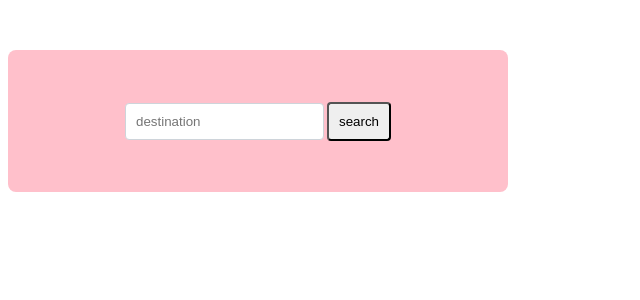
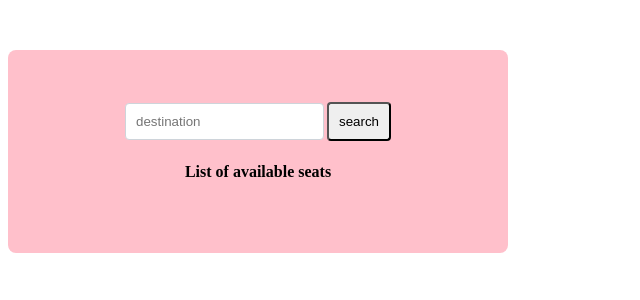
Before and after one commit to gcrk/airlines-client, a React (Create React App) app: page / in a window 1280 px wide. Shown: the top 300 px of the page, without its empty margins (0-640 px from the left). Built offline with nearby package versions, Linux system fonts and the light colour scheme.

Commit message:
Seat component added

```diff
--- a/src/components/Airline.js
+++ b/src/components/Airline.js
@@ -1,10 +1,12 @@
-import React, { Component } from 'react';
+import React, { Component } from 'react'
 import FlightSearch from './FlightSearch'
+import Seat from './Seat'
 class Airline extends Component {
   render() {
     return(
       <div className="form-container">
        <FlightSearch />
+       <Seat />
       </div>
     )
   }
```
